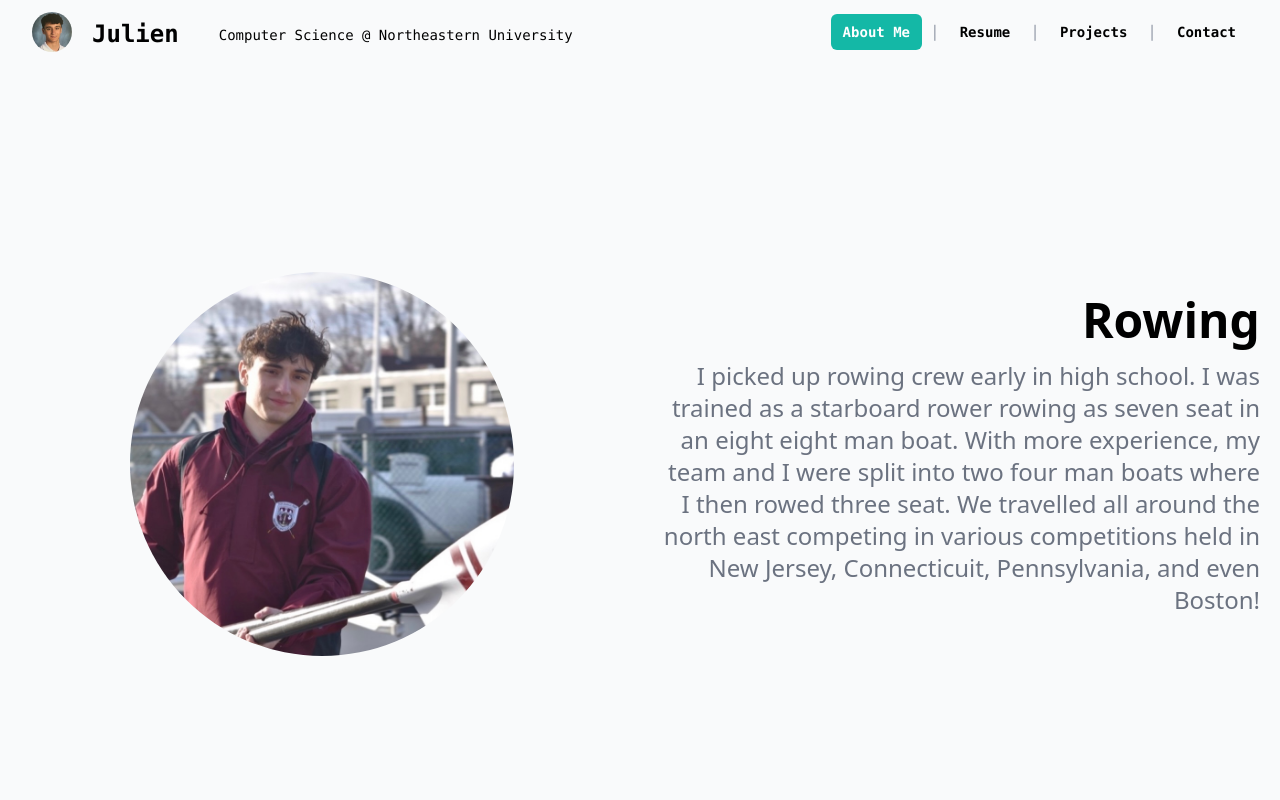
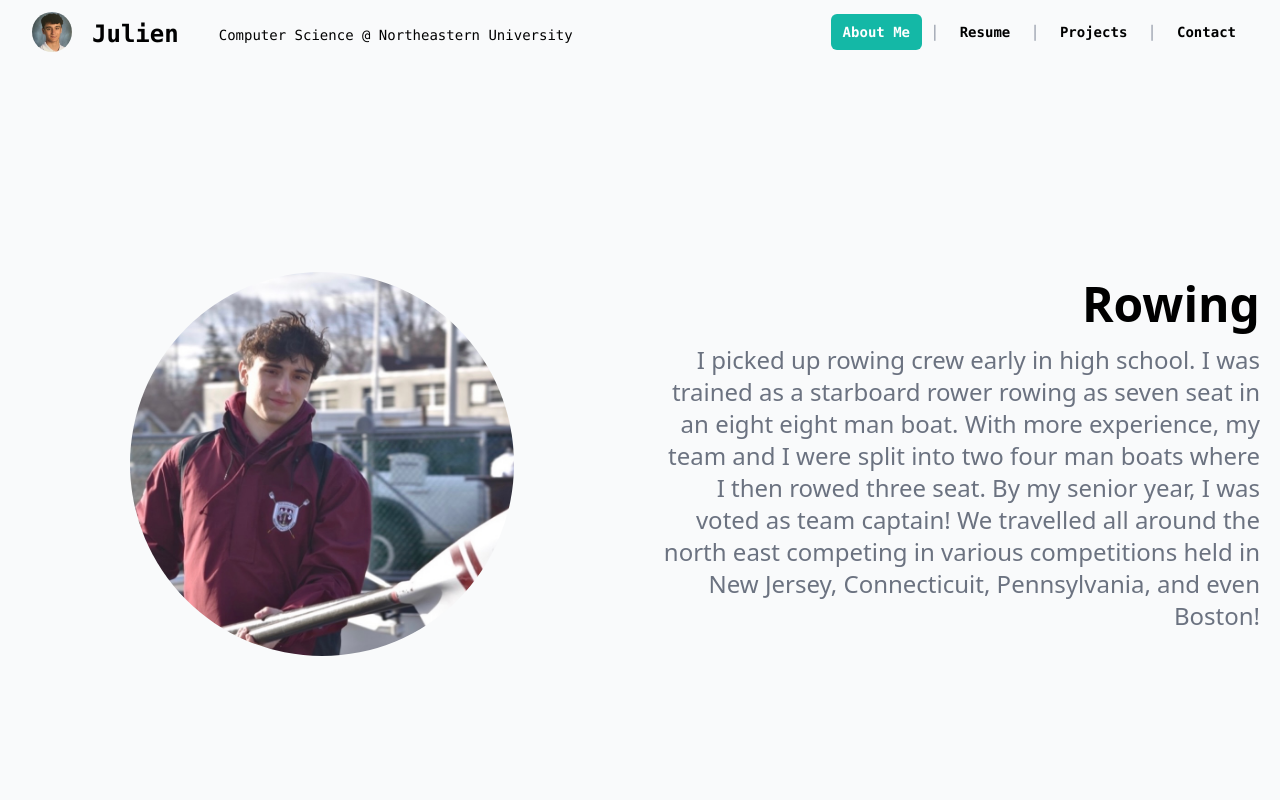
Before and after one commit to jmotah/julien-portfolio, a React (Create React App) app: page /about-me in a window 1280 px wide. Shown: the top 800 px of the page. Built offline with nearby package versions, Linux system fonts and the light colour scheme.

Commit message:
changed the Rowing description slightly

```diff
--- a/src/components/AboutMe.jsx
+++ b/src/components/AboutMe.jsx
@@ -11,8 +11,8 @@ const sections = [
     paragraph:
       "I picked up rowing crew early in high school. I was trained as a starboard rower rowing as seven seat in an eight " +
       "eight man boat. With more experience, my team and I were split into two four man boats where I then rowed three seat. " +
-      "We travelled all around the north east competing in various competitions held in New Jersey, Connecticuit, Pennsylvania, and " +
-      "even Boston!",
+      "By my senior year, I was voted as team captain! We travelled all around the north east competing in various competitions " +
+      "held in New Jersey, Connecticuit, Pennsylvania, and even Boston!",
     image: RowingPhoto,
     alt: "Rowing Photo"
   },
```
